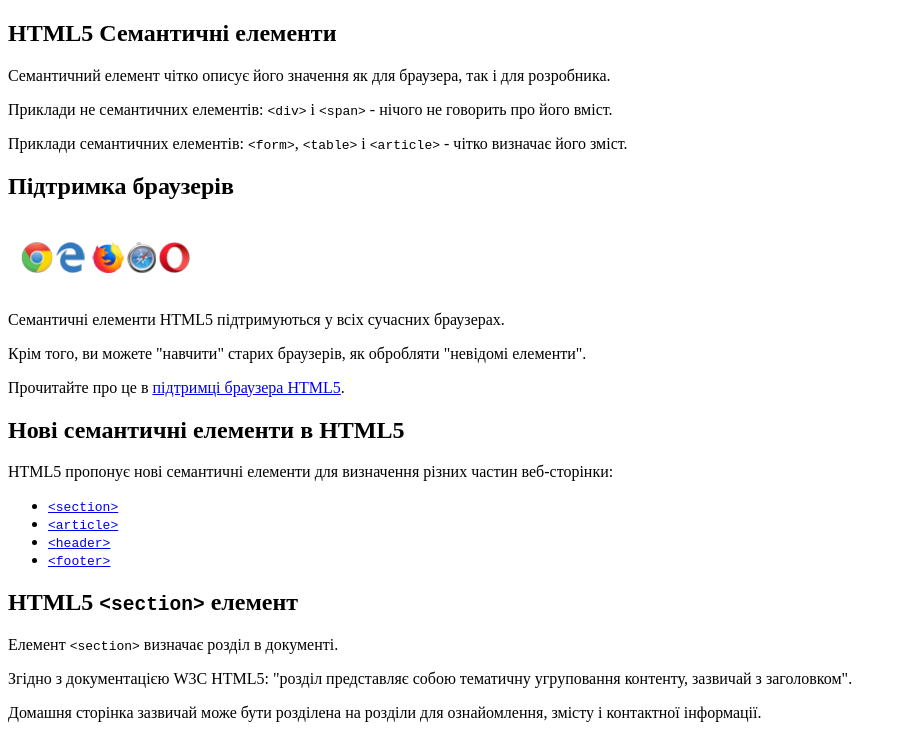
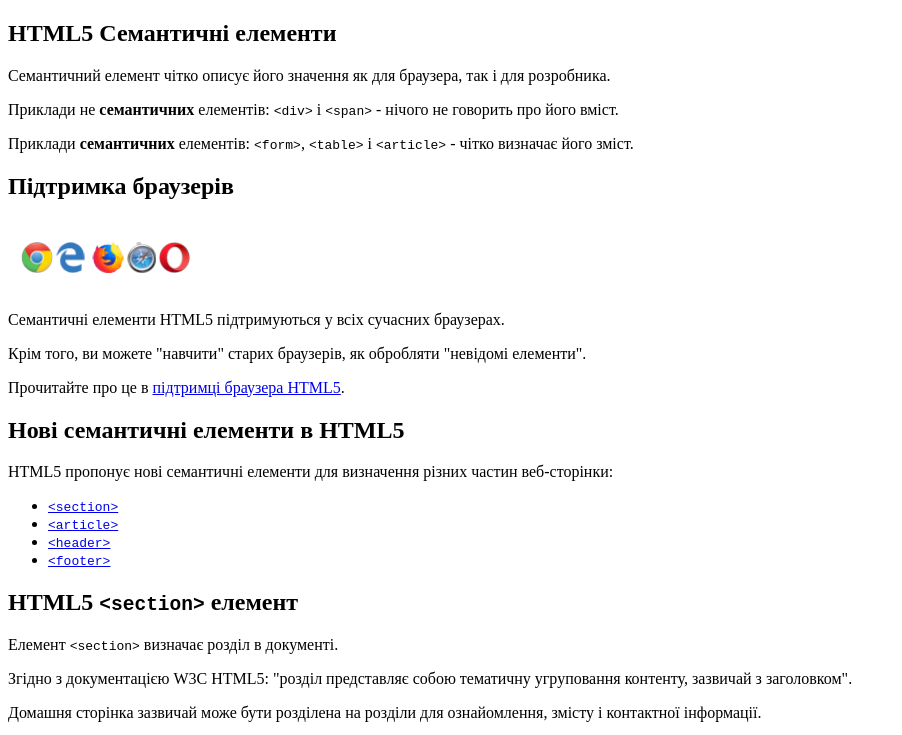
Before and after one commit to kazhemyaka/beetroot_hw, a plain HTML site: page hw_2/index.html in a window 1280 px wide. Shown: the top 735 px of the page, without its empty margins (0-902 px from the left). Drawn offline with Linux system fonts and the light colour scheme.

Commit message:
Fixed formatting in second homework assignment

```diff
--- a/hw_2/index.html
+++ b/hw_2/index.html
@@ -15,14 +15,13 @@
             і для розробника.
           </p>
           <p>
-            Приклади не семантичних елементів:
-            <code>&lt;div&gt;</code> і <code>&lt;span&gt;</code> - нічого не
-            говорить про його вміст.
+            Приклади не <b>семантичних</b> елементів: <code>&lt;div&gt;</code> і
+            <code>&lt;span&gt;</code> - нічого не говорить про його вміст.
           </p>
           <p>
-            Приклади семантичних елементів:
-            <code>&lt;form&gt;</code>, <code>&lt;table&gt;</code> і
-            <code>&lt;article&gt;</code> - чітко визначає його зміст.
+            Приклади <b>семантичних</b> елементів: <code>&lt;form&gt;</code>,
+            <code>&lt;table&gt;</code> і <code>&lt;article&gt;</code> - чітко
+            визначає його зміст.
           </p>
         </header>
         <main>
```
